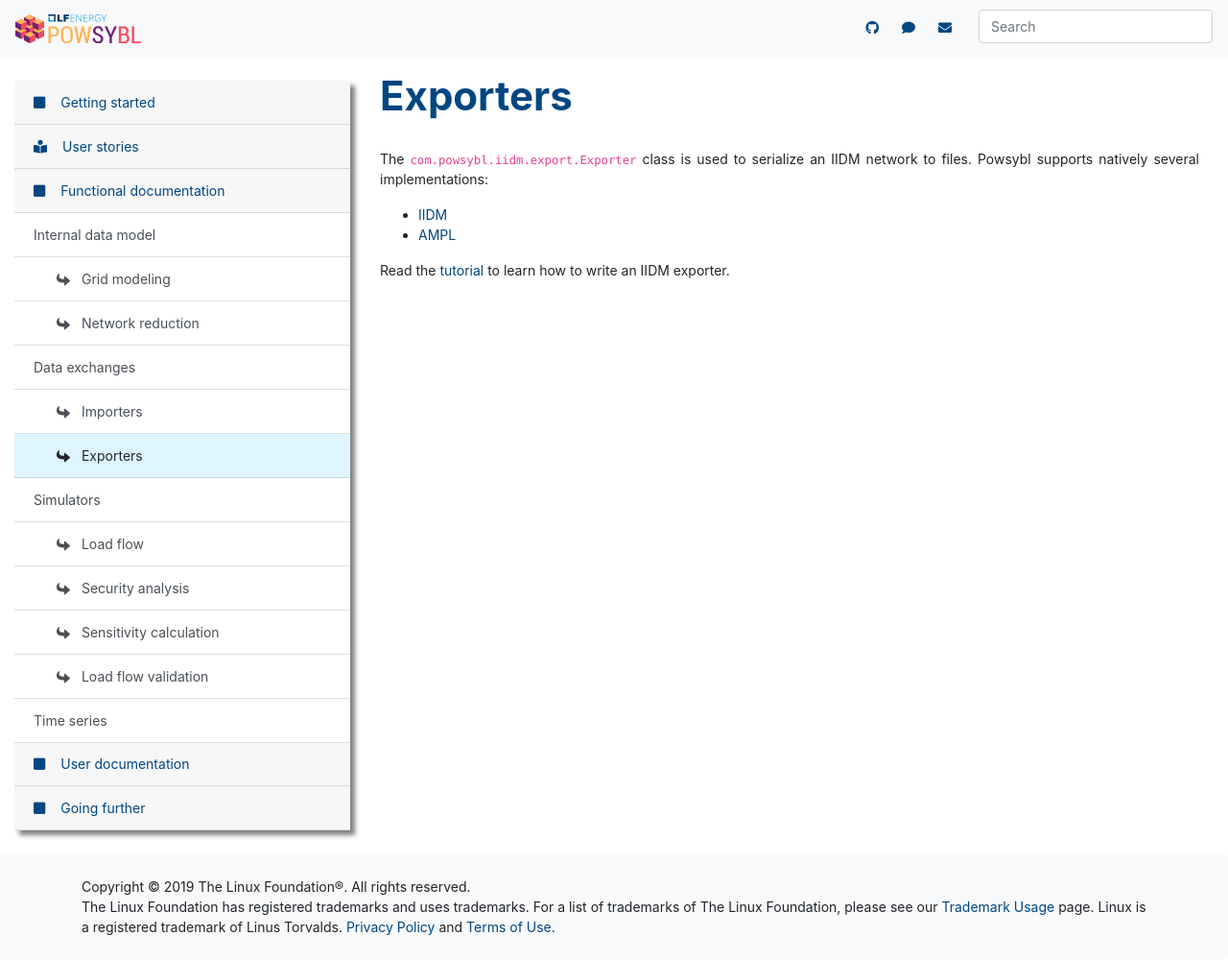
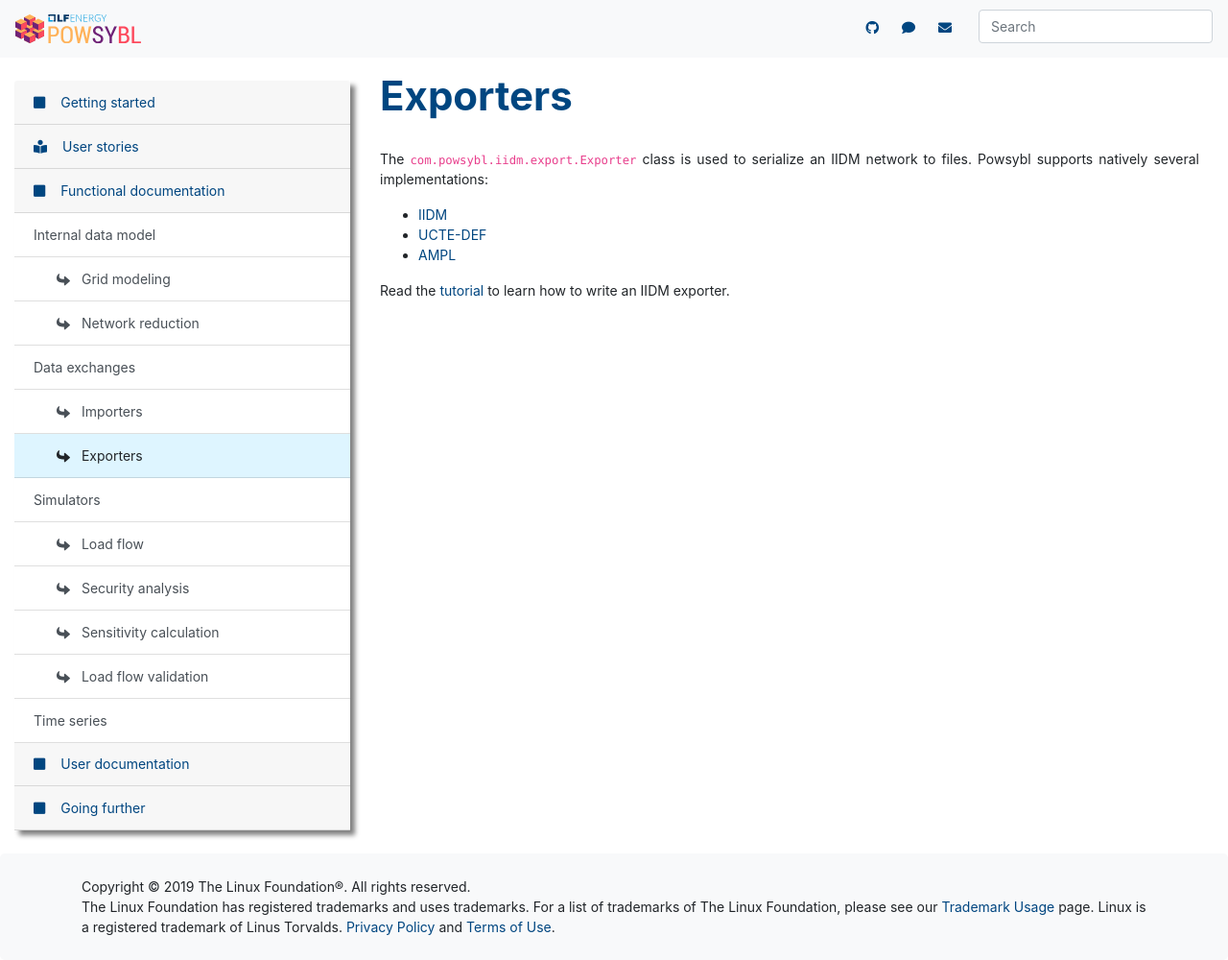
Before and after one commit to powsybl/powsybl.github.io, a Jekyll site: the page built from docs/iidm/exporter/index.md, in a window 1280 px wide and 1000 px high. Shown: the whole window at 96% size. Built offline with Jekyll 4.4.1, drawn with Linux system fonts in a browser that asks for light colours; nearby versions of some CDN libraries.

Commit message:
Add link to UCTE exporter documentation in Exporters page
Signed-off-by: Sébastien MURGEY <sebastien.murgey@rte-france.com>

```diff
--- a/docs/iidm/exporter/index.md
+++ b/docs/iidm/exporter/index.md
@@ -6,6 +6,7 @@
 The `com.powsybl.iidm.export.Exporter` class is used to serialize an IIDM network to files. Powsybl supports natively
 several implementations:
 - [IIDM](iidm.md)
+- [UCTE-DEF](ucte.md)
 - [AMPL](ampl.md)
 
 Read the [tutorial](../../tutorials/iidm/exporter.md) to learn how to write an IIDM exporter.
```
